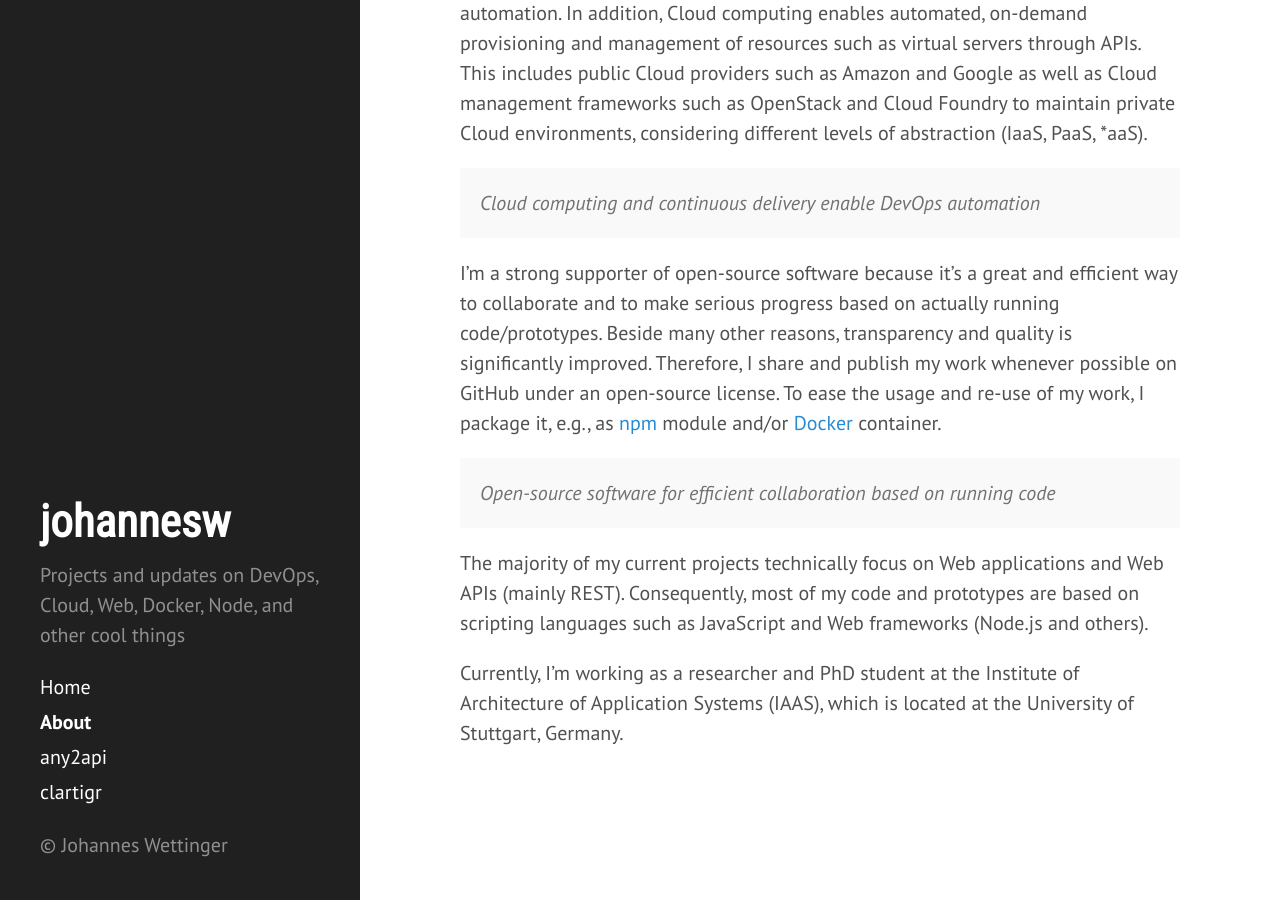
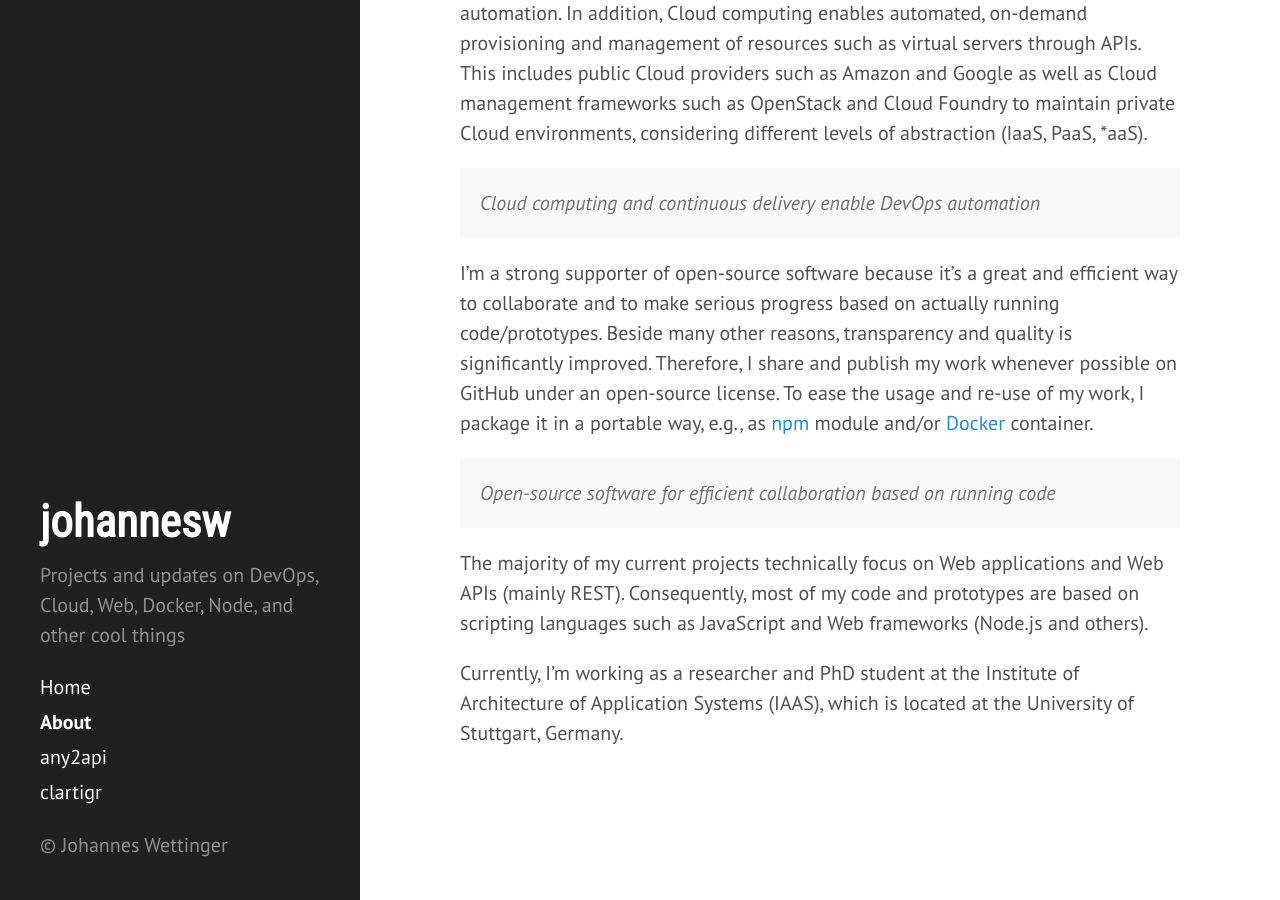
Before and after one commit to jojow/jojow.github.io, a Jekyll site: the page built from about.md, in a window 1280 px wide and 900 px high, scrolled down 722 px. Built offline with Jekyll 4.4.1, drawn with Linux system fonts in a browser that asks for light colours; Markdown is read by kramdown in place of the engine named in the settings; part of the change alters nothing that is shown.

Commit message:
about page updated

```diff
--- a/about.md
+++ b/about.md
@@ -17,7 +17,7 @@ Continuously integrating, testing, and deploying new iterations of an applicatio
   Cloud computing and continuous delivery enable DevOps automation
 </p>
 
-I'm a strong supporter of open-source software because it's a great and efficient way to collaborate and to make serious progress based on actually running code/prototypes. Beside many other reasons, transparency and quality is significantly improved. Therefore, I share and publish my work whenever possible on GitHub under an open-source license. To ease the usage and re-use of my work, I package it, e.g., as [npm](https://www.npmjs.com) module and/or [Docker](https://www.docker.com) container.
+I'm a strong supporter of open-source software because it's a great and efficient way to collaborate and to make serious progress based on actually running code/prototypes. Beside many other reasons, transparency and quality is significantly improved. Therefore, I share and publish my work whenever possible on GitHub under an open-source license. To ease the usage and re-use of my work, I package it in a portable way, e.g., as [npm](https://www.npmjs.com) module and/or [Docker](https://www.docker.com) container.
 
 <p class="message" style="font-style: italic;">
   Open-source software for efficient collaboration based on running code
@@ -25,14 +25,16 @@ I'm a strong supporter of open-source software because it's a great and efficien
 
 The majority of my current projects technically focus on Web applications and Web APIs (mainly REST). Consequently, most of my code and prototypes are based on scripting languages such as JavaScript and Web frameworks (Node.js and others).
 
-<!--
-## Bio
--->
-
 Currently, I'm working as a researcher and PhD student at the Institute of Architecture of Application Systems (IAAS), which is located at the University of Stuttgart, Germany.
 
-<!-- Opinions expressed are solely my own and do not express the views or opinions of my employer. -->
 
-<!--
+
+{% comment %}
+
+## Bio
+
+Opinions expressed are solely my own and do not express the views or opinions of my employer. -->
+
 > foo
--->
+
+{% endcomment %}
```
